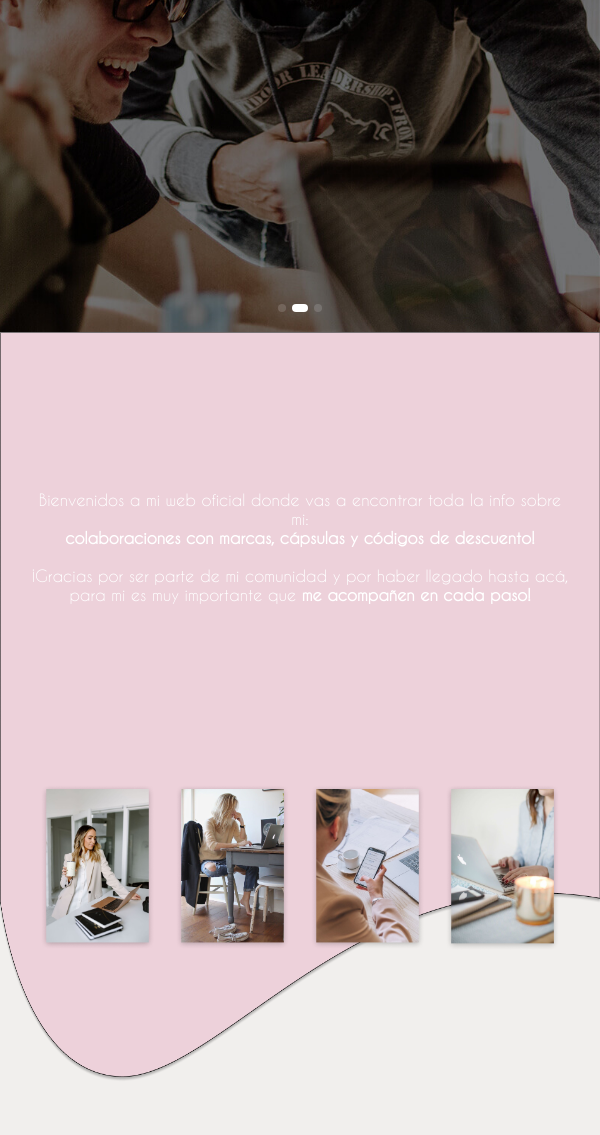
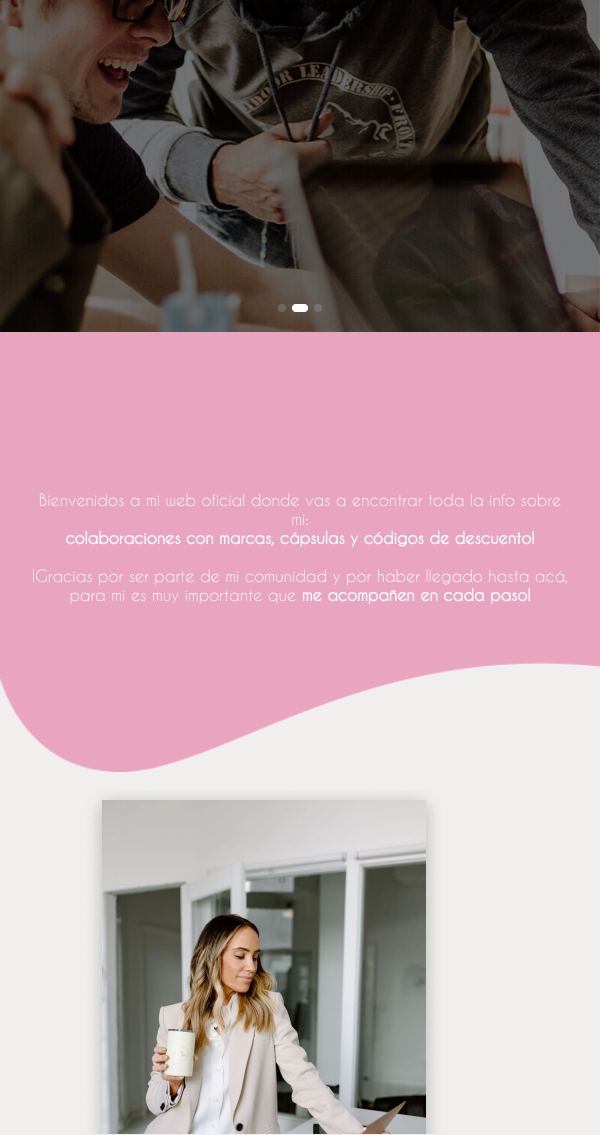
Before and after one commit to josealonso01/webOrianaColutta, a website: page index.html in a window 600 px wide. Shown: the part 122-1257 px from the top of the page. Drawn offline with Linux system fonts and the light colour scheme; files whose address does not match are found by name; a web font is replaced by a local one.

Commit message:
haciendo responsive

```diff
--- a/sass/styles.scss
+++ b/sass/styles.scss
@@ -1859,10 +1859,11 @@ p {
 
 
 .imagesGroup {
-    display   : flex;
-    flex-wrap : nowrap;
-    margin-top: 50px;
+    display    : flex;
+    flex-wrap  : nowrap;
+    margin-top : 50px;
     padding-top: 120px;
+
     img {
         padding: 10px;
     }
@@ -1905,6 +1906,11 @@ p {
 }
 
 @media (max-width: 767px) {
+    .about-area{
+        background-image: url('../assets/images/Vector\ 21.png');
+        background-size: 100% 45%;
+    }
+
     .about-area .section-title p {
         font-family: 'Caviar Dreams';
         font-style : normal;
@@ -1914,6 +1920,16 @@ p {
         text-align : center;
 
         color: #FFFFFF;
+    }
+
+    .about-area .imagesGroup {
+        display    : flex;
+        width      : 456px;
+        height     : 480px;
+        overflow-x : scroll;
+        flex-wrap  : wrap;
+        margin-top : 50px;
+        padding-top: 120px;
     }
 }
 
@@ -1927,6 +1943,16 @@ p {
         text-align : center;
 
         color: #FFFFFF;
+    }
+
+    .about-area .imagesGroup {
+        display    : flex;
+        width      : 456px;
+        height     : 480px;
+        overflow-x : scroll;
+        flex-wrap  : wrap;
+        margin-top : 50px;
+        padding-top: 120px;
     }
 }
 
```
Also changed, not shown: sass/styles.css.
